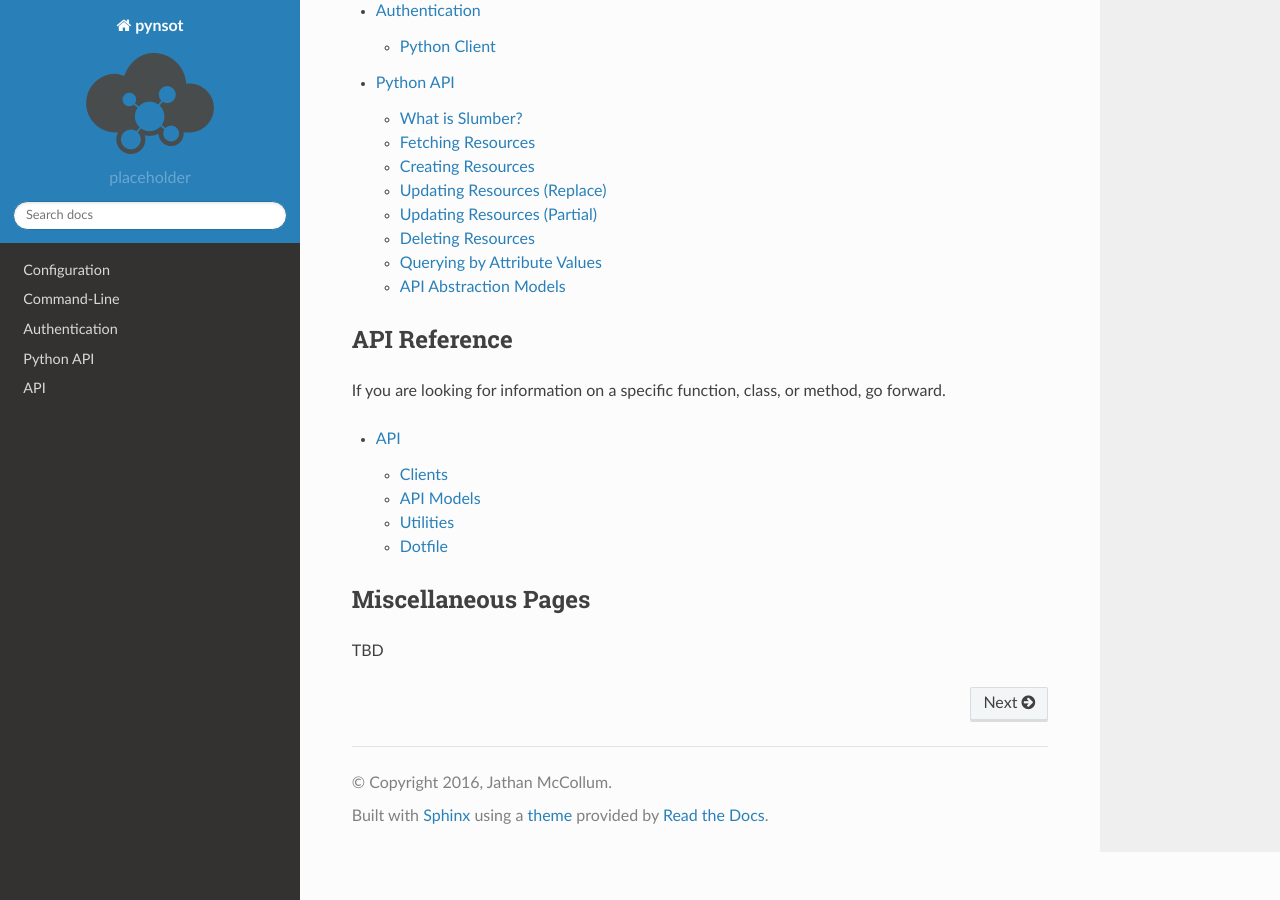
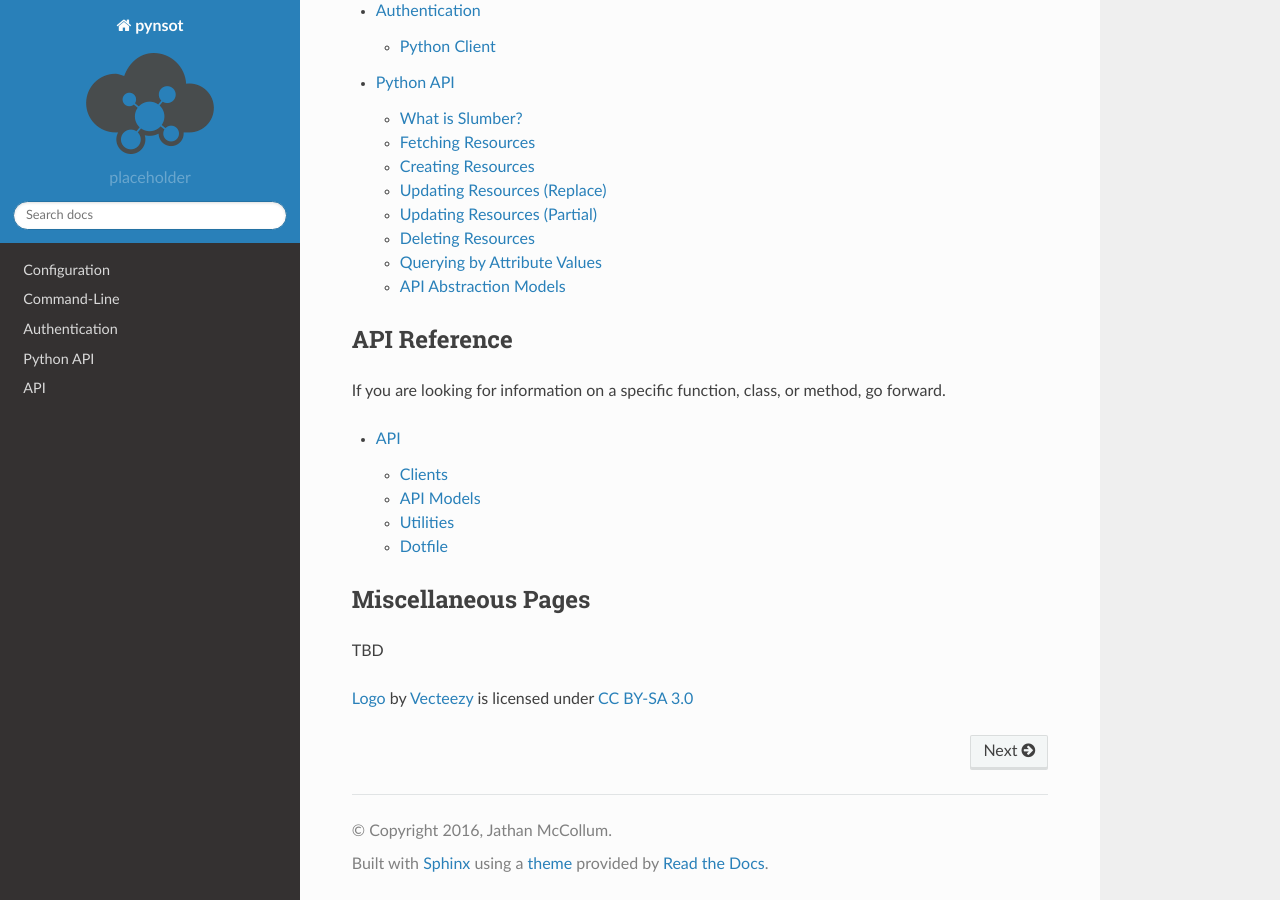
Before and after one commit to dropbox/pynsot, a Sphinx documentation site: the page built from docs/index.rst, in a window 1280 px wide and 900 px high, scrolled down 3434 px. Built offline with Sphinx 7.4.7 and the Read the Docs theme 2.0.0, drawn with Linux system fonts in a browser that asks for light colours; pages that are not in the unit, such as notebooks, are missing from menus.

Commit message:
Logo attribution and flake8 models.py

```diff
--- a/docs/index.rst
+++ b/docs/index.rst
@@ -185,3 +185,10 @@ TBD
    :maxdepth: 2
 
    changelog
+
+
+Logo_ by Vecteezy_ is licensed under `CC BY-SA 3.0`_
+
+.. _Logo: https://www.iconfinder.com/icons/532251
+.. _Vecteezy: https://www.iconfinder.com/Vecteezy
+.. _CC BY-SA 3.0: http://creativecommons.org/licenses/by-sa/3.0/
```
Also changed, not shown: 1 other file.
